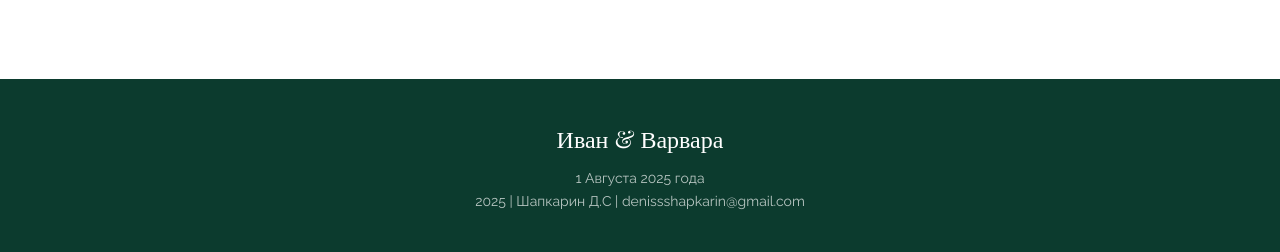
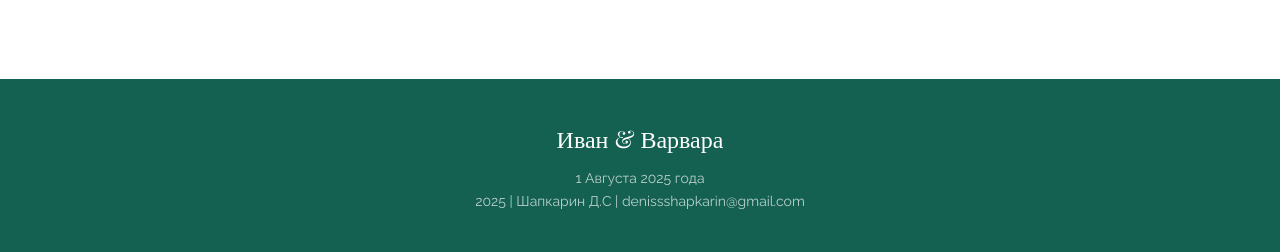
Before and after one commit to Allzer/wedding_ioan_warua, a Flask app: page / in a window 1280 px wide. Shown: the part 4233-4485 px from the top of the page. Run offline with Flask 3, Linux system fonts and the light colour scheme; some web fonts are replaced.

Commit message:
скорректировал цвета

```diff
--- a/static/css/style.css
+++ b/static/css/style.css
@@ -391,7 +391,7 @@
         .footer {
             padding: 40px 0;
             text-align: center;
-            background: var(--dark-green);
+            background: #146152;
             color: rgba(255, 255, 255, 0.7);
             font-size: 14px;
         }
--- a/static/css/style_phone.css
+++ b/static/css/style_phone.css
@@ -382,7 +382,7 @@
         .footer {
             padding: 40px 0;
             text-align: center;
-            background: var(--dark-green);
+            background: #146152;
             color: rgba(255, 255, 255, 0.7);
             font-size: 14px;
         }
--- a/templates/index_phone.html
+++ b/templates/index_phone.html
@@ -7,6 +7,7 @@
     <link href="https://fonts.googleapis.com/css2?family=Playfair+Display:ital,wght@0,400;0,500;0,600;1,400&family=Raleway:wght@300;400;500&display=swap" rel="stylesheet">
     <link rel="stylesheet" href="https://cdnjs.cloudflare.com/ajax/libs/font-awesome/6.4.0/css/all.min.css">
     <link rel="stylesheet" href="static/css/style_phone.css">
+    <meta name="viewport" content="width=device-width, initial-scale=1.0">
 </head>
 
 <body>
@@ -161,7 +162,7 @@
                     </a>
                 </div>
 
-                <iframe src="https://www.google.com/maps/embed?pb=!1m18!1m12!1m3!1d2481.8249518725147!2d46.029248776906165!3d51.53477040870324!2m3!1f0!2f0!3f0!3m2!1i1024!2i768!4f13.1!3m3!1m2!1s0x4114c7c6a95889c9%3A0x1188650b34e48e59!2z0KDQtdGB0YLQvtGA0LDQvSDCq9Cc0L7RgdC60LLQsMK7!5e0!3m2!1sru!2sru!4v1749560017413!5m2!1sru!2sru" width="500" height="350" style="border:0;" allowfullscreen="" loading="lazy" referrerpolicy="no-referrer-when-downgrade"></iframe>
+                <iframe src="https://www.google.com/maps/embed?pb=!1m18!1m12!1m3!1d2481.8249518725147!2d46.029248776906165!3d51.53477040870324!2m3!1f0!2f0!3f0!3m2!1i1024!2i768!4f13.1!3m3!1m2!1s0x4114c7c6a95889c9%3A0x1188650b34e48e59!2z0KDQtdGB0YLQvtGA0LDQvSDCq9Cc0L7RgdC60LLQsMK7!5e0!3m2!1sru!2sru!4v1749560017413!5m2!1sru!2sru" width="370" height="200" style="border:0;" allowfullscreen="" loading="lazy" referrerpolicy="no-referrer-when-downgrade"></iframe>
             </div>
         </div>
     </section>
```
